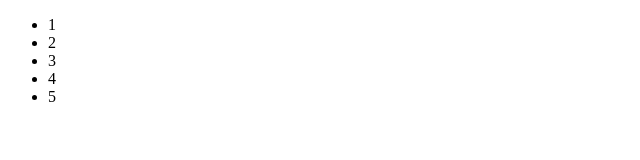
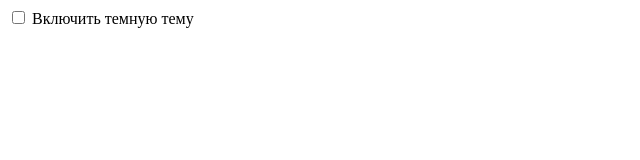
Before and after one commit to PANATARA/qwer, a plain HTML site: page index.html in a window 1280 px wide. Shown: the whole page, without its empty margins (0-640 px from the left). Drawn offline with Linux system fonts and the light colour scheme.

Commit message:
Update index.html

```diff
--- a/index.html
+++ b/index.html
@@ -8,15 +8,19 @@
     <link rel="stylesheet" href="style.css"/>
 </head>
 <body>
-  <div class="carousel">
-    <ul class="carousel__list">
-      <li class="carousel__item" data-pos="-2">1</li>
-      <li class="carousel__item" data-pos="-1">2</li>
-      <li class="carousel__item" data-pos="0">3</li>
-      <li class="carousel__item" data-pos="1">4</li>
-      <li class="carousel__item" data-pos="2">5</li>
-    </ul>
-  </div>
+<label>
+  <input type="checkbox" onchange="changeTheme(this.checked)">
+  Включить темную тему
+</label>
+<script>
+  function changeTheme(isChecked) {
+    if (isChecked) {
+      document.body.setAttribute('dark', '');
+    } else {
+      document.body.removeAttribute('dark');
+    }
+  }
+</script>
     <script src="script.js"></script>
 </body>
 </html>
```
